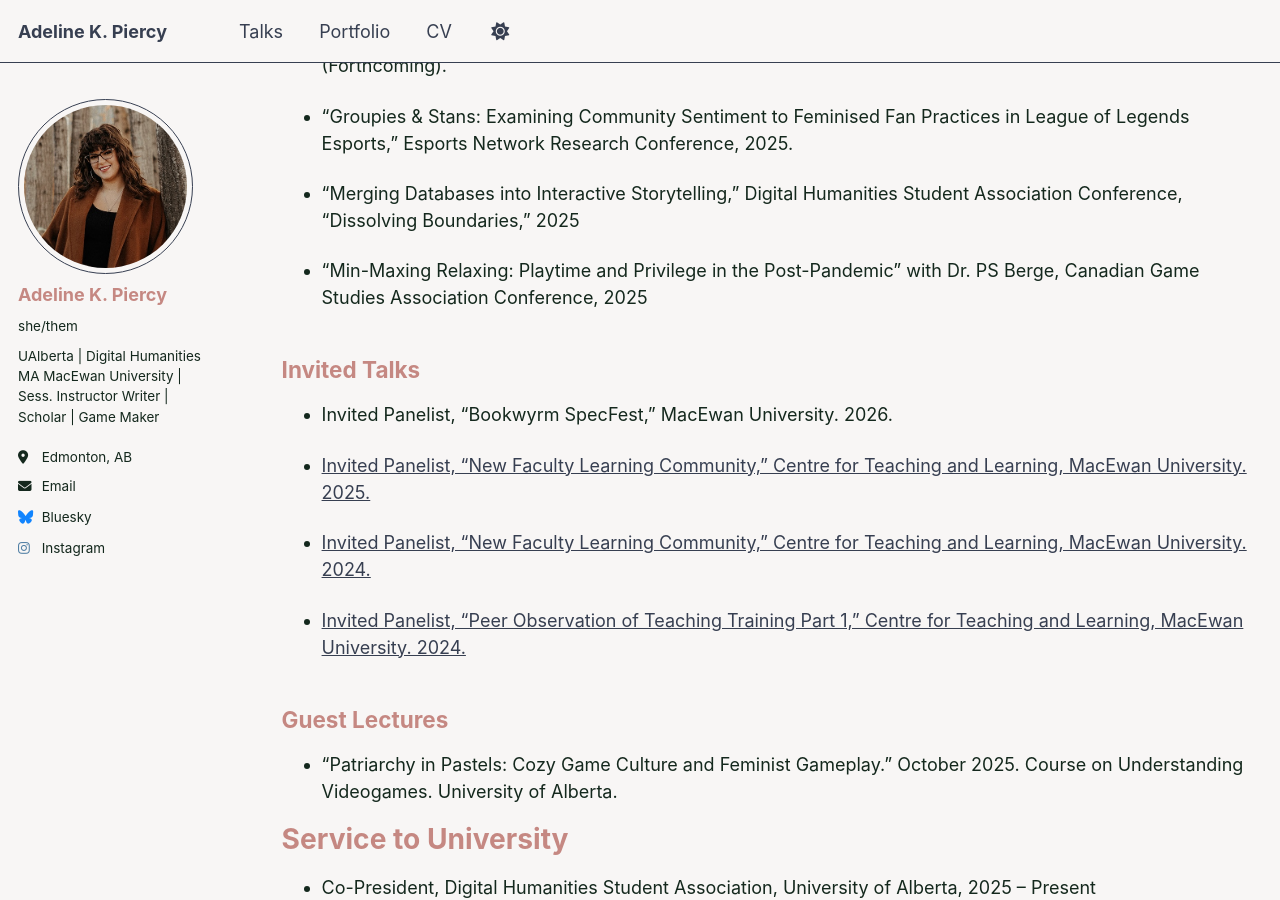
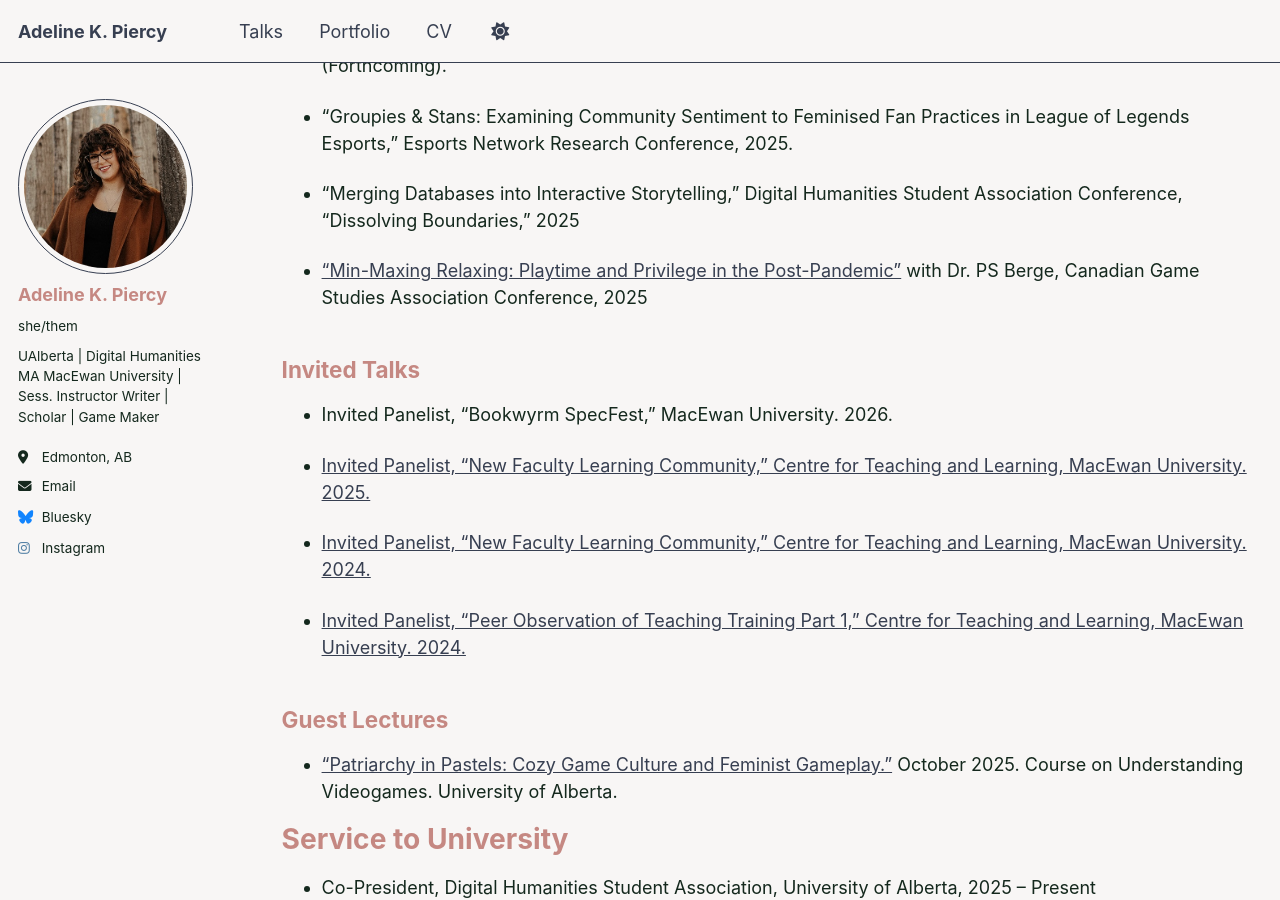
Before and after one commit to akpiercy/me, a Jekyll site: the page built from _pages/cv.md, in a window 1280 px wide and 900 px high, scrolled down 4249 px. Built offline with Jekyll 4.4.1, drawn with Linux system fonts in a browser that asks for light colours; part of the change alters nothing that is shown.

```diff
--- a/_pages/cv.md
+++ b/_pages/cv.md
@@ -158,7 +158,7 @@ Peer-Reviewed Conference Presentations
 
 * “Merging Databases into Interactive Storytelling,” Digital Humanities Student Association Conference, “Dissolving Boundaries,” 2025
 
-* “Min-Maxing Relaxing: Playtime and Privilege in the Post-Pandemic” with Dr. PS Berge, Canadian Game Studies Association Conference, 2025
+* [“Min-Maxing Relaxing: Playtime and Privilege in the Post-Pandemic”](https://adelinekpiercy.com/talks/Min-MaxingRelaxing) with Dr. PS Berge, Canadian Game Studies Association Conference, 2025
 
 Invited Talks
 -------
@@ -174,7 +174,7 @@ Invited Talks
 Guest Lectures
 -------
 
-* “Patriarchy in Pastels: Cozy Game Culture and Feminist Gameplay.” October 2025. Course on Understanding Videogames. University of Alberta.
+* [“Patriarchy in Pastels: Cozy Game Culture and Feminist Gameplay.”](https://adelinekpiercy.com/talks/Guest%20Lecture%20Patriarchy%20in%20Pastels) October 2025. Course on Understanding Videogames. University of Alberta.
 
 
 Service to University
```
